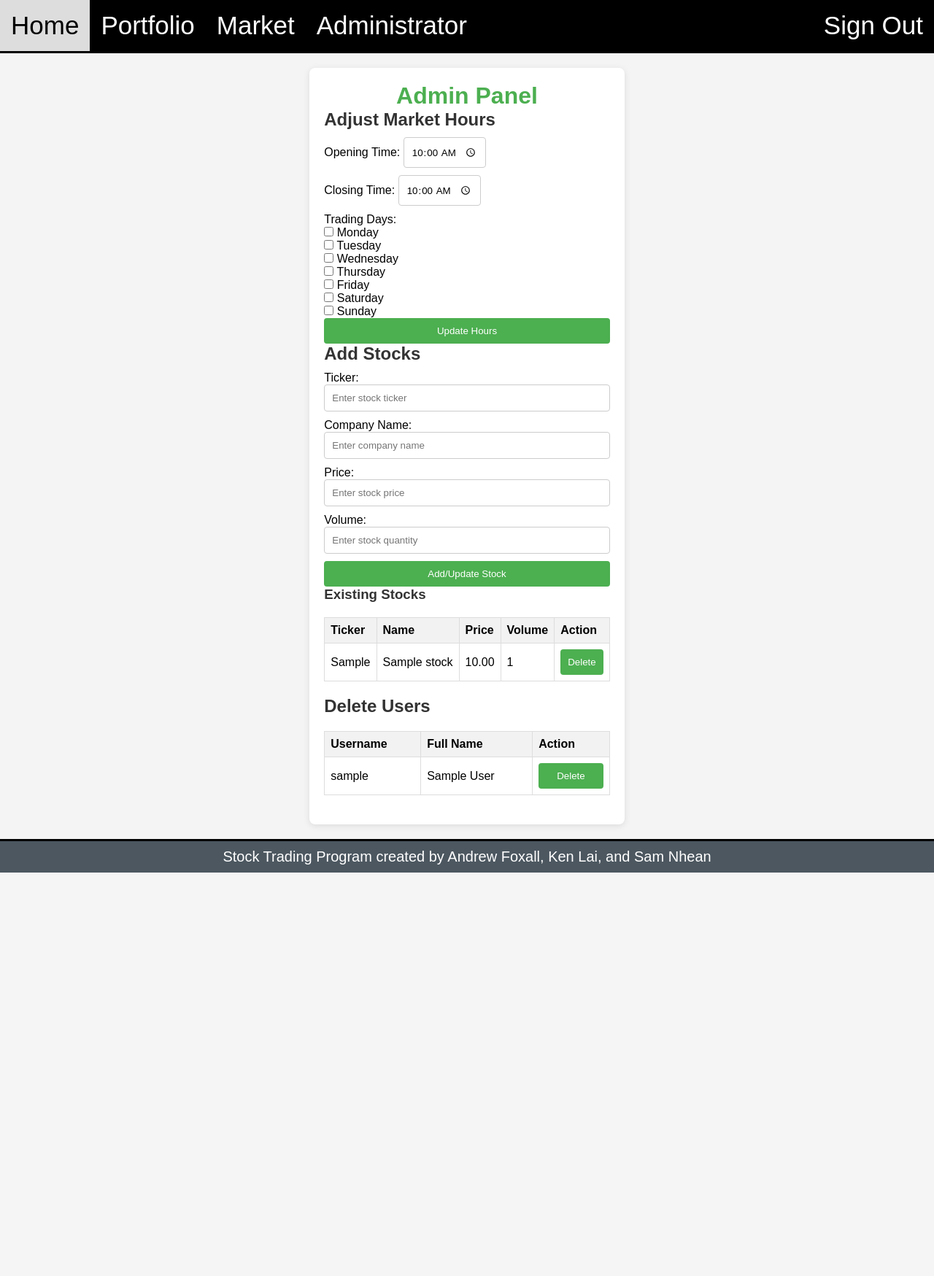
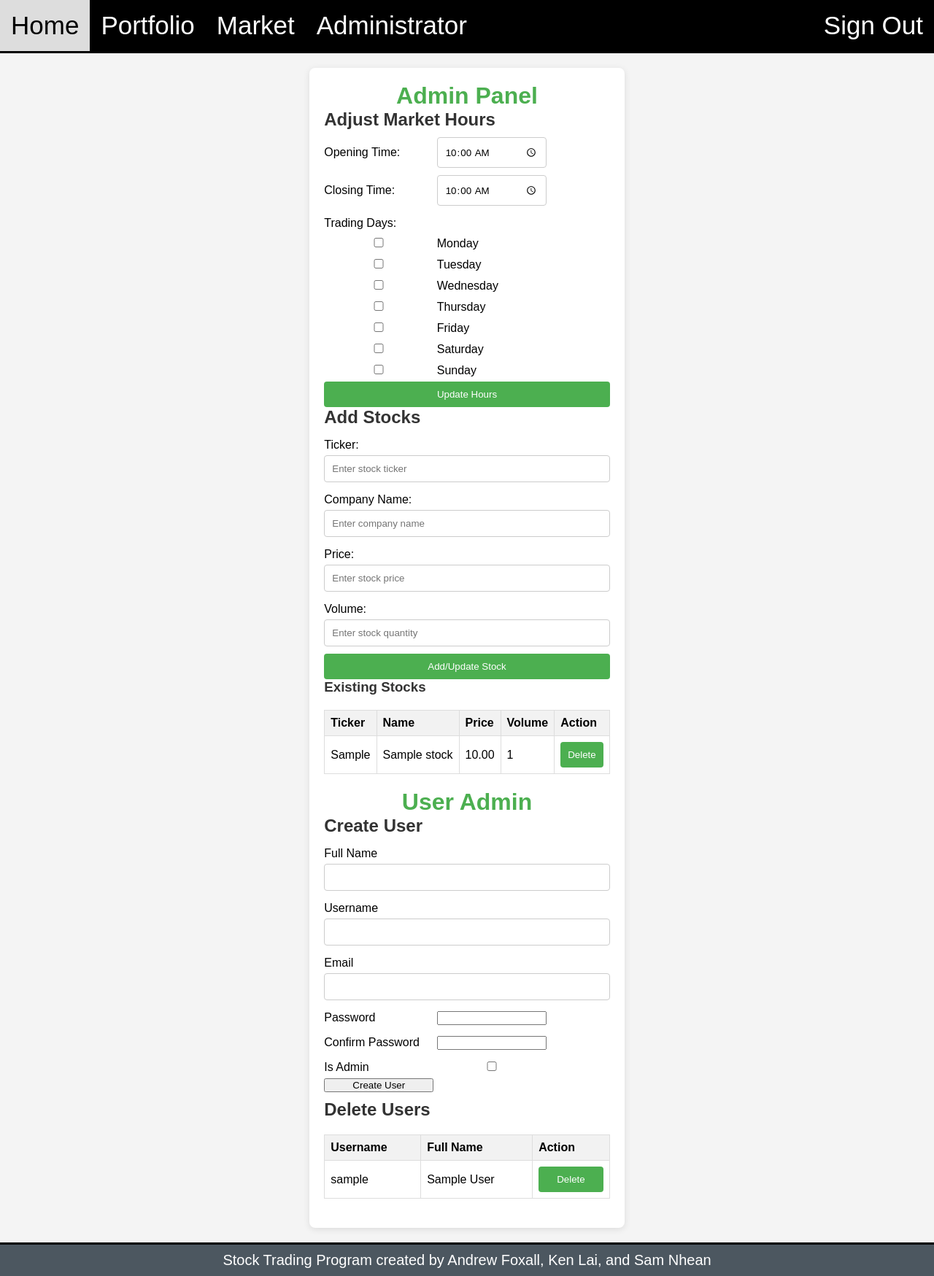
Before and after one commit to drewfoxall/StockTradingApplication, a Flask app: page /administrator in a window 1280 px wide. Shown: the whole page at 73% size. Before the commit the page ends 1196 px from the top, so only its background shows below. Run offline with Flask 3, Linux system fonts and the light colour scheme; a user stored in the database is signed in; tables that the repository leaves empty hold one stand-in row (values such as "Sample post").

Commit message:
added create user/admin option

```diff
--- a/app/forms.py
+++ b/app/forms.py
@@ -33,7 +33,11 @@ class PurchaseForm(FlaskForm):
     quantity = IntegerField('Quantity', validators=[DataRequired(), NumberRange(min=1)])
 
 class AdminCreationForm(FlaskForm):
+    full_name = StringField('Full Name', validators=[DataRequired()])
     username = StringField('Username', validators=[DataRequired()])
     password = PasswordField('Password', validators=[DataRequired()])
+    password2 = PasswordField('Confirm Password', validators=[DataRequired(), EqualTo('password')])
     email = StringField('Email', validators=[DataRequired()])
     submit = SubmitField('Create Admin')
+    is_admin = BooleanField('Is Admin')
+    submit = SubmitField('Create User')  # Changed button label
--- a/app/routes.py
+++ b/app/routes.py
@@ -298,6 +298,7 @@ def administrator():
     users = get_all_users()
     stocks = stock.query.all()
     market_settings = market_setting.query.first()
+    form = AdminCreationForm()
     if not market_settings:
         market_settings = market_setting()
         db.session.add(market_settings)
@@ -306,9 +307,9 @@ def administrator():
         'administrator.html',
         users=users,
         stocks=stocks,
-        market_settings=market_settings  # Pass market_settings to the template
+        market_settings=market_settings,
+        form=form  # Pass market_settings to the template
     )
-
 @app.route('/add_update_stock', methods=['POST'])
 @login_required
 def add_update_stock():
@@ -387,6 +388,27 @@ def create_admin():
         return redirect(url_for('administrator'))
     return render_template('create_admin.html', form=form)
 
+@app.route('/create_user', methods=['GET', 'POST'])
+@login_required
+def create_user():
+    if not current_user.is_admin:
+        flash('You do not have permission to create users.', 'danger')
+        return redirect(url_for('login'))
+
+    form = AdminCreationForm()
+    if form.validate_on_submit():
+        new_user = user(
+            user_name=form.username.data,
+            full_name=form.full_name.data,
+            email=form.email.data,
+            role='admin' if form.is_admin.data else 'user'
+        )
+        new_user.set_password(form.password.data)
+        db.session.add(new_user)
+        db.session.commit()
+        flash('User account created successfully!', 'success')
+        return redirect(url_for('administrator'))
+    return render_template('administrator.html', form=form)
 @app.route('/delete_user/<int:user_id>', methods=['POST'])
 @login_required
 def delete_user(user_id):
--- a/app/static/css/stylesheet.css
+++ b/app/static/css/stylesheet.css
@@ -673,6 +673,11 @@ input[type="number"] {
   text-align: center;
   color: green;
 }
+form label, form input {
+  display: inline-block;  /* Ensures elements are aligned */
+  width: 150px;          /* Adjust the width as needed */
+  margin-bottom: 10px;   /* Add spacing between elements */
+}
 /* Footer */
 .footer {
   background-color: #4c5760;
--- a/app/templates/administrator.html
+++ b/app/templates/administrator.html
@@ -164,7 +164,34 @@
                 {% endfor %}
             </tbody>
         </table>
-
+        {% block content %}
+        <h1>User Admin</h1>
+        <h2>Create User</h2>
+        <form method="POST" action="{{ url_for('create_user') }}">
+            {{ form.hidden_tag() }}
+            <div>
+                {{ form.full_name.label }} {{ form.full_name }}
+            </div>
+            <div>
+                {{ form.username.label }} {{ form.username }}
+            </div>
+            <div>
+                {{ form.email.label }} {{ form.email }}
+            </div>
+            <div>
+                {{ form.password.label }} {{ form.password }}
+            </div>
+            <div>
+                {{ form.password2.label }} {{ form.password2 }}
+            </div>
+            <div>
+                {{ form.is_admin.label }} {{ form.is_admin }}
+            </div>
+            <div>
+                {{ form.submit }}
+            </div>
+        </form>
+        {% endblock %}
         <h2>Delete Users</h2>
         <table>
             <thead>
```
